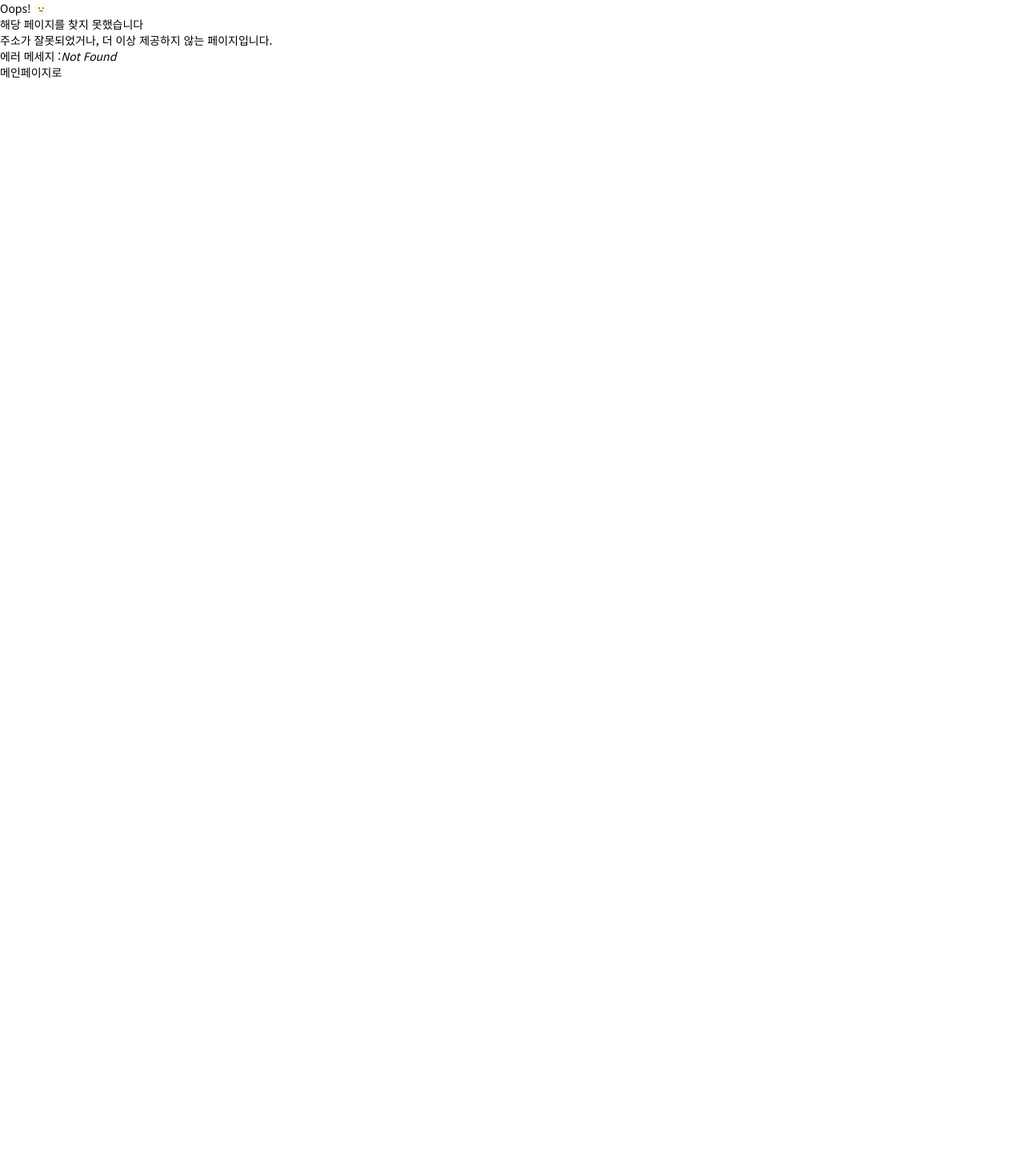
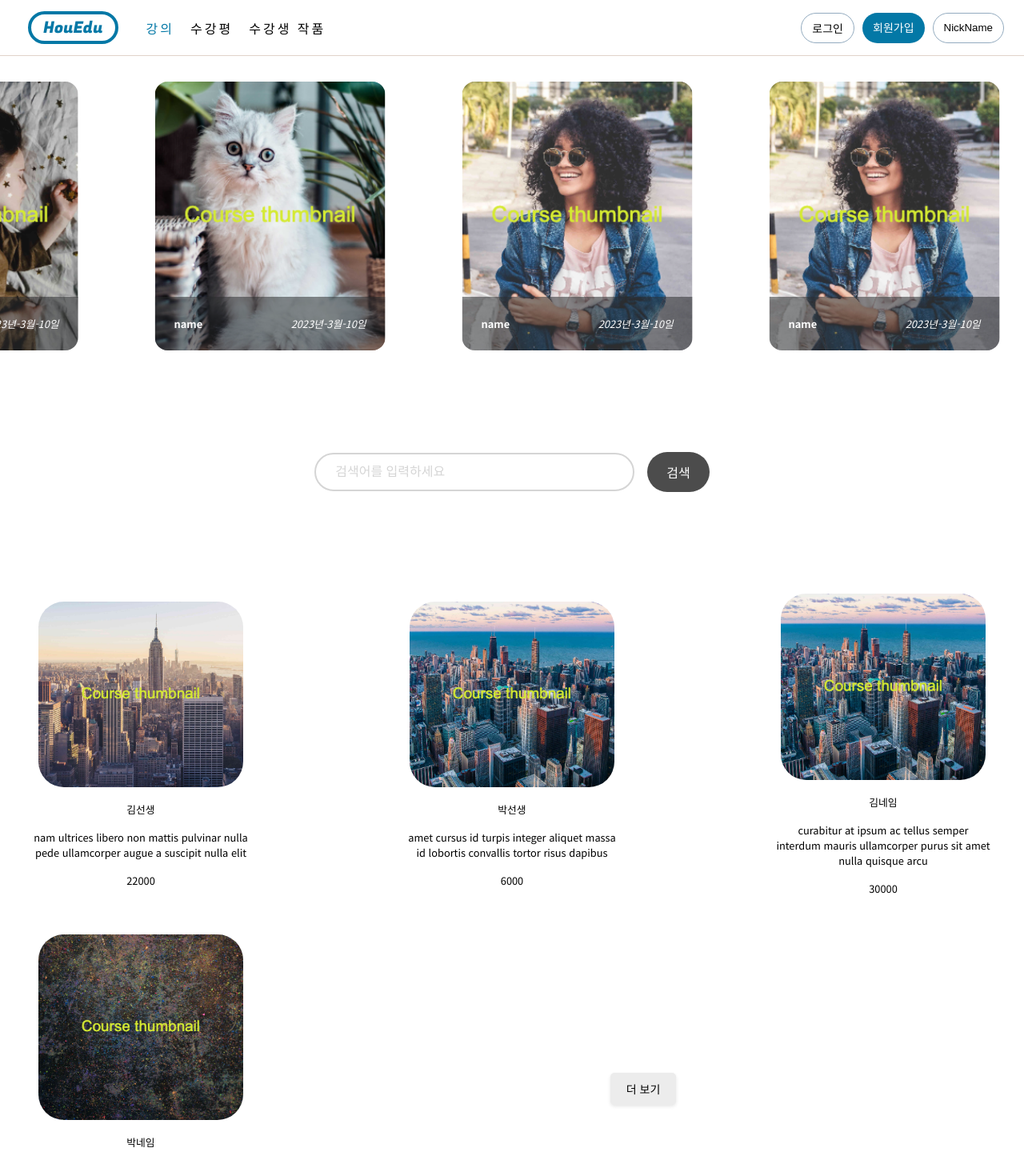
Before and after one commit to selene-cho/HouEdu-react-front, a React (Create React App) app: page /courses in a window 1280 px wide. Before the commit this address had no page. Shown: the top 1455 px of the page at 80% size. Before the commit the page ends 800 px from the top, so only its background shows below. Built offline with nearby package versions, Linux system fonts and the light colour scheme.

Commit message:
전체리스트 업데이트 1. 포트폴리오 슬라이드 css수정 했습니다. 2. 검색 스타일 입혔습니다. 3. 강의목록 구현하였고 추후 재 변경 할 예정입니다.

```diff
--- a/src/components/course/Courses.jsx
+++ b/src/components/course/Courses.jsx
@@ -8,11 +8,6 @@ const lectures = data.lecture;
 export default function Courses() {
    const [showCount, setShowCount] = useState(4);
    const { courseId } = useParams();
-   const navigator = useNavigate();
-
-   const handleNav = () => {
-      navigator(`/courses/${courseId}`);
-   };
 
    const handleShowMore = () => {
       setShowCount(showCount + 4);
@@ -24,9 +19,9 @@ export default function Courses() {
             .filter(courses => !courseId || courses.id === courseId) // 필터링 조건 수정
             .slice(0, showCount)
             .map(courses => (
-               <Link to={`/courses/${courses.id}`} key={courses.id}>
+               <Link to={`/courses/${courses.id}`}>
                   {/* Link에 key 추가 */}
-                  <div className={styles.courses} onClick={handleNav}>
+                  <div className={styles.courses} key={courses.id}>
                      <img className={styles.crs__image} src={courses.url} alt={`courses ${courses.id}`} />
                      <p>{courses.crs_name}</p>
                      <p>{courses.crs_info}</p>
--- a/src/components/course/Portfolio.module.scss
+++ b/src/components/course/Portfolio.module.scss
@@ -8,6 +8,7 @@
    width: 100%;
    height: 25rem;
    border-radius: 1rem;
+   overflow: hidden;
 
    .main {
       position: relative;
--- a/src/router.js
+++ b/src/router.js
@@ -23,7 +23,7 @@ const router = createBrowserRouter([
       errorElement: <NotFound />, // 사용자 지정 Error Page
       children: [
          { index: true, path: '/', element: <Home /> },
-         { path: '/course', element: <CourseList /> },
+         { path: '/courses', element: <CourseList /> },
          { path: '/courses/:coursesId', element: <CourseDetail /> },
          { path: '/reviews', element: <Reviews /> },
          { path: '/portfolio', element: <Portfolio /> },
```
Also changed, not shown: src/components/course/CoursesLoader.jsx (added).
